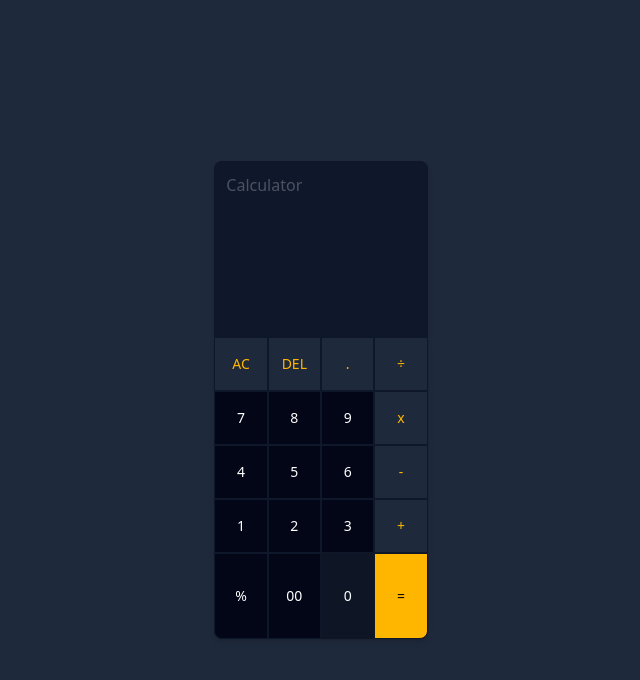
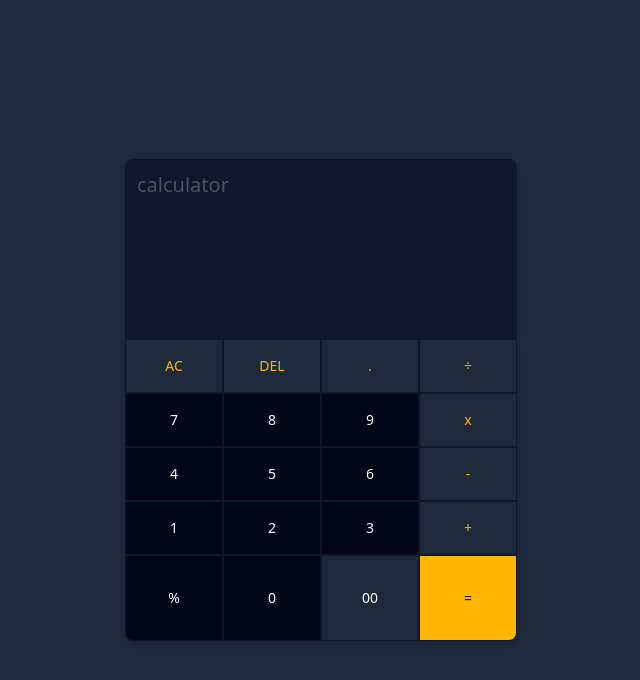
Before and after one commit to Pauu1o/ReactJS_Calculator, a React (Create React App) app in the folder main/: page / in a window 1280 px wide. Shown: the top 680 px of the page, without its empty margins (319-959 px from the left). Built offline with nearby package versions, Linux system fonts and the light colour scheme.

Commit message:
Updated UI and fixed minor inputs

```diff
--- a/main/src/App.js
+++ b/main/src/App.js
@@ -17,10 +17,10 @@ function App() {
   };
   return (
     <div className="bg-slate-800 min-h-screen w-screen flex justify-center items-center">
-      <div className="flex flex-col items-center w-full">
-        <div className="bg-slate-900 shadow-md rounded-t-[.5rem] p-3 w-1/6">
-          <div className="text-white text-left opacity-25 text-2sm">
-            Calculator
+      <div className="flex flex-col items-center w-40%">
+        <div className="bg-slate-900 shadow-md rounded-t-[.5rem] p-3 w-40%">
+          <div className="text-white text-left opacity-25 text-xl">
+            calculator
           </div>
           <div className="flex justify-center relative">
             <input
@@ -32,7 +32,7 @@ function App() {
           </div>
         </div>
 
-        <div className="bg-calcbot shadow-md  w-1/6 grid grid-cols-4 rounded-b-[0.5rem] text-white text-sm ">
+        <div className="bg-calcbot shadow-md w-full grid grid-cols-4 rounded-b-[0.5rem] text-white text-sm ">
           <button
             onClick={clearAll}
             type="button"
@@ -167,11 +167,21 @@ function App() {
           >
             %
           </button>{" "}
-          <button type="button" className="operator2" id="00">
+          <button
+            onClick={HandleClick}
+            type="button"
+            className="operator2"
+            id="0"
+          >
+            0
+          </button>
+          <button
+            onClick={HandleClick}
+            type="button"
+            className="operator1"
+            id="00"
+          >
             00
-          </button>
-          <button type="button" className="operator" id="0">
-            0
           </button>{" "}
           <button
             onClick={calculate}
```
